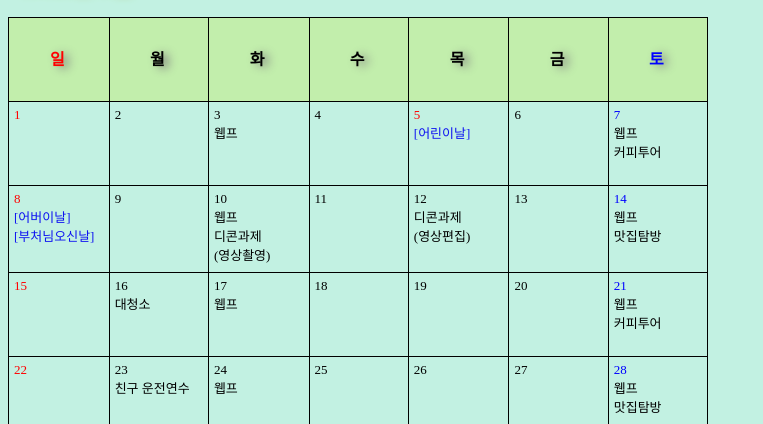
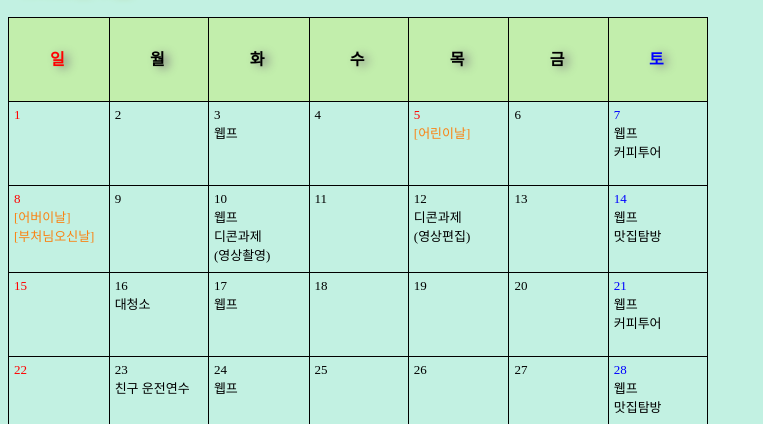
Before and after one commit to ChoiHWoo/ChoiHWoo.github.io, a plain HTML site: page schedule.html in a window 1280 px wide. Shown: the part 127-551 px from the top of the page, without its empty margins (0-763 px from the left). Drawn offline with Linux system fonts and the light colour scheme.

Commit message:
5월 수정

```diff
--- a/schedule.html
+++ b/schedule.html
@@ -30,11 +30,11 @@ color:rgb(16, 245, 16);
 border-left:solid 10px rgb(252, 153, 173);}
 span{color:black;}
 a:link { text-decoration:none;
-    color:rgb(14, 18, 241);}
+    color:rgb(250, 130, 18);}
     a:visited {text-decoration:none;
     color:rgb(243, 107, 16);}
     a:hover{text-decoration:none;
-    color:rgb(132, 0, 255);}
+    color:rgb(223, 3, 3);}
 </style>
 </head>
 <body>
```
